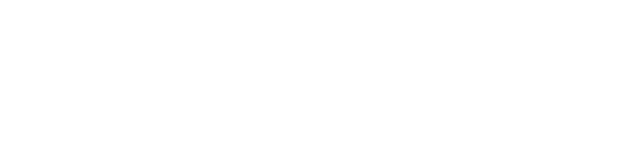
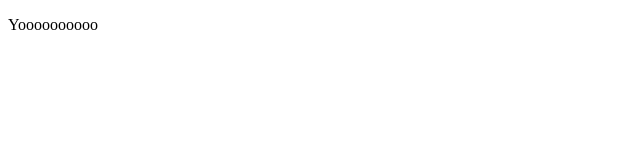
Before and after one commit to DaveSV100/github, a plain HTML site: page index.html in a window 1280 px wide. Shown: the full height of the page, 0-640 px from the left. Drawn offline with Linux system fonts and the light colour scheme.

Commit message:
New content

```diff
--- a/index.html
+++ b/index.html
@@ -7,6 +7,6 @@
     <title>Heyyyyyyy</title>
 </head>
 <body>
-
+    <p>Yoooooooooo</p>
 </body>
 </html>
```
